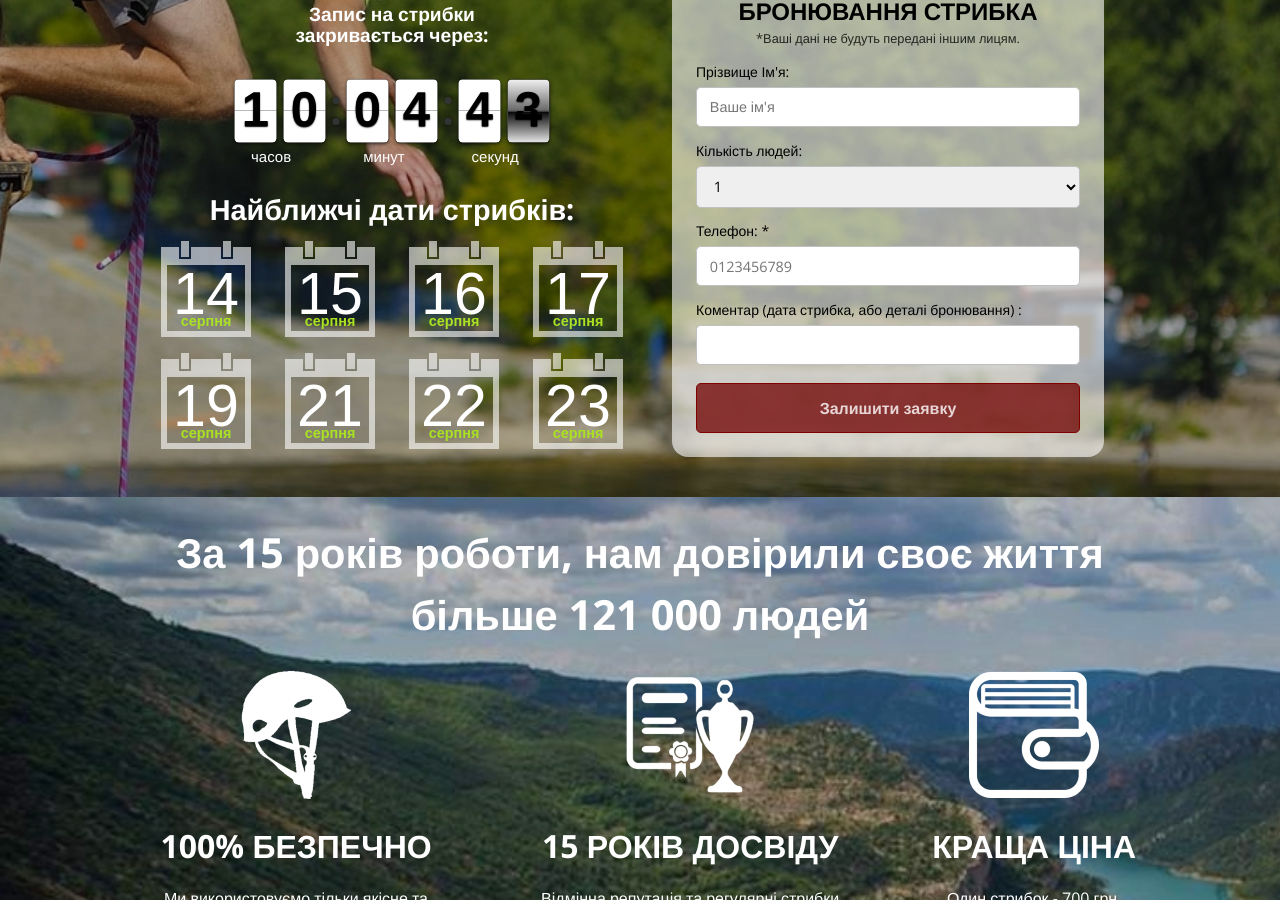
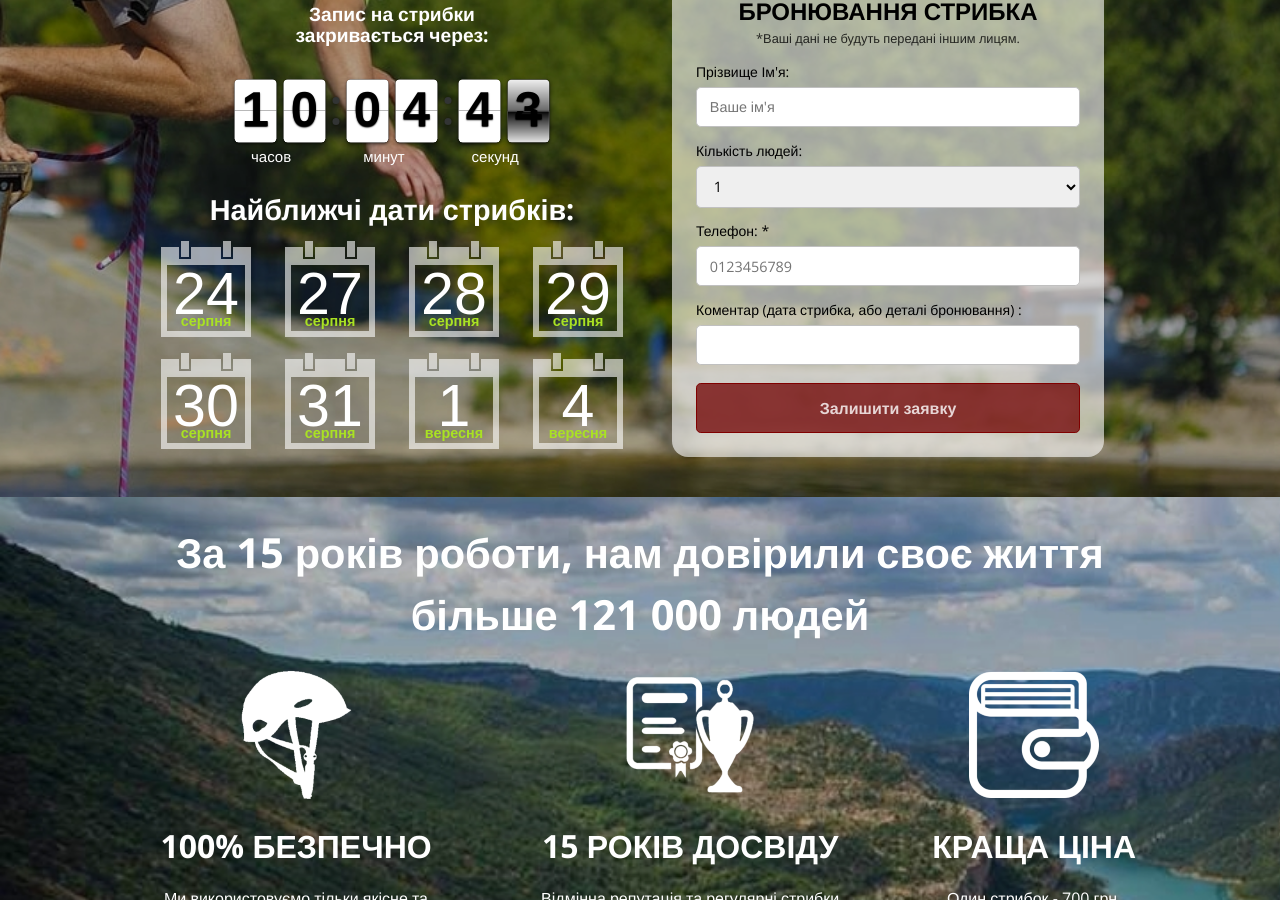
Before and after one commit to Andreyfilko/go-jump, a Jekyll site: the page built from index.md, in a window 1280 px wide and 900 px high, scrolled down 499 px. Built offline with Jekyll 4.4.1, drawn with Linux system fonts in a browser that asks for light colours; some web fonts are replaced; some of the changed text lies outside the part shown.

Commit message:
Update _config.yml

```diff
--- a/_config.yml
+++ b/_config.yml
@@ -35,11 +35,11 @@ google_analytics:
 theme: jekyll-theme-cayman
 
 dates:
-  - 2024-08-14
-  - 2024-08-15
-  - 2024-08-16
-  - 2024-08-17
-  - 2024-08-19
-  - 2024-08-21
-  - 2024-08-22
-  - 2024-08-23
+  - 2024-08-24
+  - 2024-08-27
+  - 2024-08-28
+  - 2024-08-29
+  - 2024-08-30
+  - 2024-08-31
+  - 2024-09-01
+  - 2024-09-04
```
